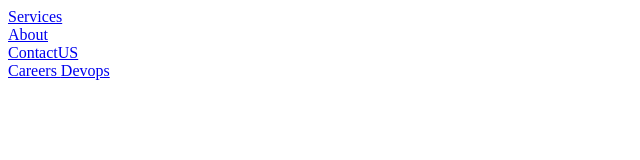
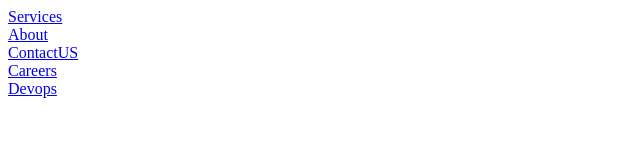
Before and after one commit to ANJINAYULU/monolithic-app, a plain HTML site: page index.html in a window 1280 px wide. Shown: the whole page, without its empty margins (0-640 px from the left). Drawn offline with Linux system fonts and the light colour scheme.

Commit message:
fixed br tag

```diff
--- a/index.html
+++ b/index.html
@@ -2,6 +2,6 @@
 <a  href="about.html">About </a> <br>
 
 <a  href="contact.html">ContactUS </a> <br>
-<a  href="careers.html">Careers </a>
+<a  href="careers.html">Careers </a> <br>
 
 <a  href="cicd.html">Devops </a>
```
